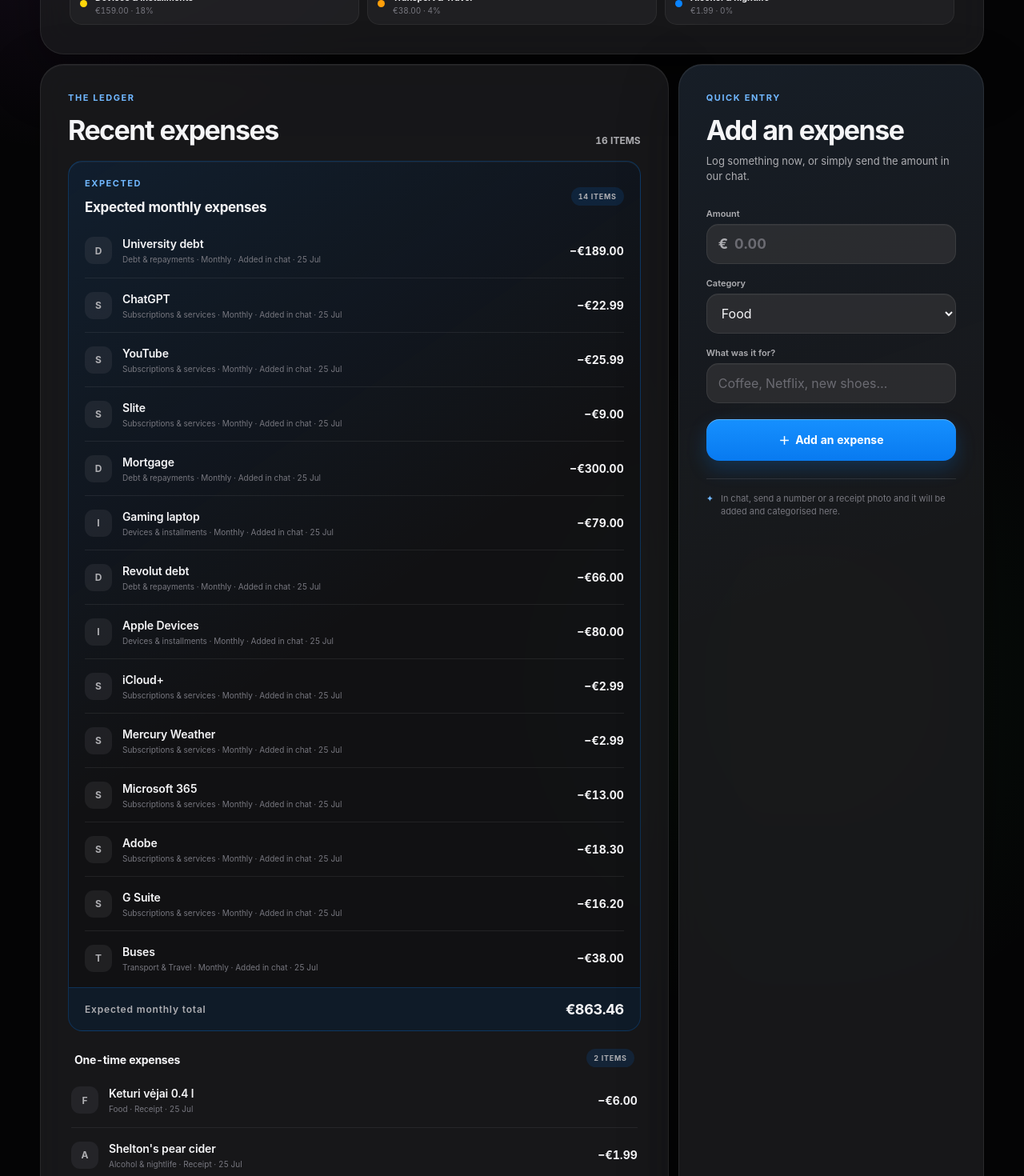
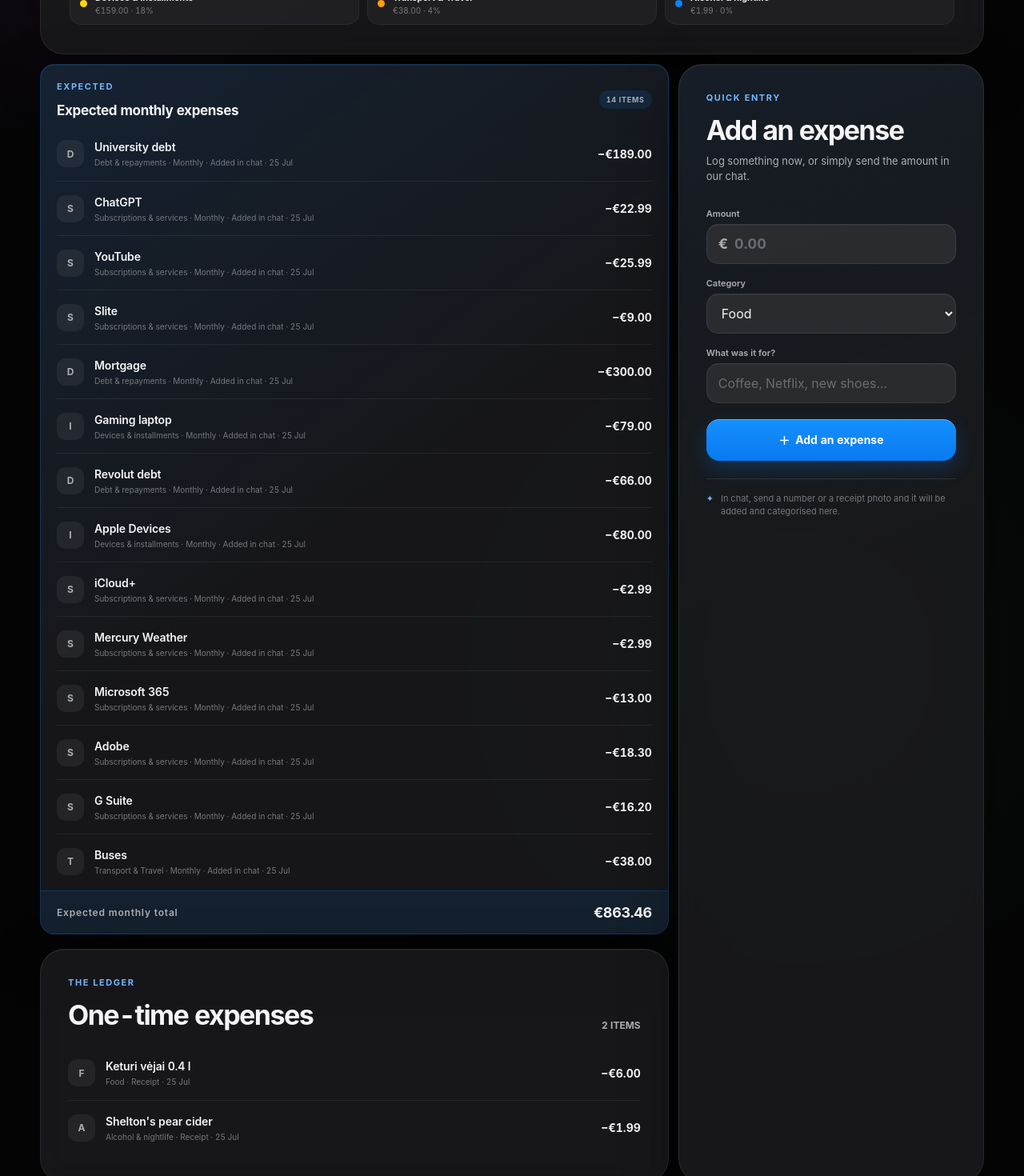
Before and after one commit to kbekulov/finance, a Next.js app: page / in a window 1280 px wide. Shown: the part 1260-2730 px from the top of the page at 80% size. Built offline with nearby package versions, Linux system fonts and the light colour scheme.

Commit message:
Split recurring and one-time expense tables

```diff
--- a/app/page.tsx
+++ b/app/page.tsx
@@ -678,23 +678,7 @@ export default function Home() {
         </section>
 
         <section className="workspace">
-          <div className="activity-panel">
-            <div className="section-heading">
-              <div>
-                <p className="eyebrow">{copy.ledger}</p>
-                <h2>{copy.recent}</h2>
-              </div>
-              <span>{data.expenses.length} {copy.items}</span>
-            </div>
-
-            {data.expenses.length === 0 ? (
-              <div className="empty-state">
-                <span aria-hidden="true">○</span>
-                <h3>{copy.empty}</h3>
-                <p>{monthLabel}: {copy.emptyText}</p>
-              </div>
-            ) : (
-              <div className="expense-groups">
+          <div className="ledger-stack">
             {recurringExpenses.length > 0 && (
               <section
                 className="recurring-expenses"
@@ -703,7 +687,7 @@ export default function Home() {
                 <div className="expense-group-heading">
                   <div>
                     <p className="eyebrow">{copy.expectedEyebrow}</p>
-                        <h3 id="expected-monthly-title">{copy.expectedMonthly}</h3>
+                    <h2 id="expected-monthly-title">{copy.expectedMonthly}</h2>
                   </div>
                   <span>{recurringExpenses.length} {copy.items}</span>
                 </div>
@@ -715,20 +699,27 @@ export default function Home() {
               </section>
             )}
 
-                {oneTimeExpenses.length > 0 && (
             <section
-                    className="one-time-expenses"
+              className="activity-panel one-time-expenses-table"
               aria-labelledby="one-time-title"
             >
-                    <div className="expense-group-heading compact">
-                      <h3 id="one-time-title">{copy.oneTimeExpenses}</h3>
+              <div className="section-heading">
+                <div>
+                  <p className="eyebrow">{copy.ledger}</p>
+                  <h2 id="one-time-title">{copy.oneTimeExpenses}</h2>
+                </div>
                 <span>{oneTimeExpenses.length} {copy.items}</span>
               </div>
-                    {expenseList(oneTimeExpenses)}
-                  </section>
-                )}
+              {oneTimeExpenses.length > 0 ? (
+                expenseList(oneTimeExpenses)
+              ) : (
+                <div className="empty-state">
+                  <span aria-hidden="true">○</span>
+                  <h3>{copy.empty}</h3>
+                  <p>{monthLabel}: {copy.emptyText}</p>
                 </div>
               )}
+            </section>
           </div>
 
           <aside className="add-panel" aria-labelledby="add-title">
--- a/styles.css
+++ b/styles.css
@@ -951,8 +951,9 @@ h1 em {
   margin-bottom: 18px;
 }
 
-.expense-groups {
+.ledger-stack {
   display: grid;
+  min-width: 0;
   gap: 18px;
 }
 
@@ -962,9 +963,13 @@ h1 em {
   border-radius: 18px;
   background:
     linear-gradient(145deg, rgba(10, 132, 255, 0.11), transparent 52%),
-    rgba(10, 10, 12, 0.34);
+    rgba(28, 28, 30, 0.82);
   padding: 20px 20px 0;
-  box-shadow: inset 0 1px rgba(255, 255, 255, 0.05);
+  box-shadow:
+    inset 0 1px rgba(255, 255, 255, 0.05),
+    var(--shadow-card);
+  -webkit-backdrop-filter: blur(18px);
+  backdrop-filter: blur(18px);
 }
 
 .expense-group-heading {
@@ -975,7 +980,7 @@ h1 em {
   margin-bottom: 10px;
 }
 
-.expense-group-heading h3 {
+.expense-group-heading h2 {
   margin: 3px 0 0;
   color: var(--label);
   font-size: 17px;
@@ -993,14 +998,6 @@ h1 em {
   letter-spacing: 0.08em;
 }
 
-.expense-group-heading.compact {
-  margin: 0 4px 7px;
-}
-
-.expense-group-heading.compact h3 {
-  font-size: 14px;
-}
-
 .recurring-total {
   display: flex;
   align-items: center;
@@ -1024,8 +1021,8 @@ h1 em {
   letter-spacing: -0.02em;
 }
 
-.one-time-expenses {
-  padding: 4px;
+.one-time-expenses-table {
+  min-width: 0;
 }
 
 .expense-list {
```
Also changed, not shown: index.html (+1 -10 lines), script.js (+25 -27 lines), 2 other files (tests, documents, lock files or other folders). Lines whose indentation alone changed are shown as unchanged.
